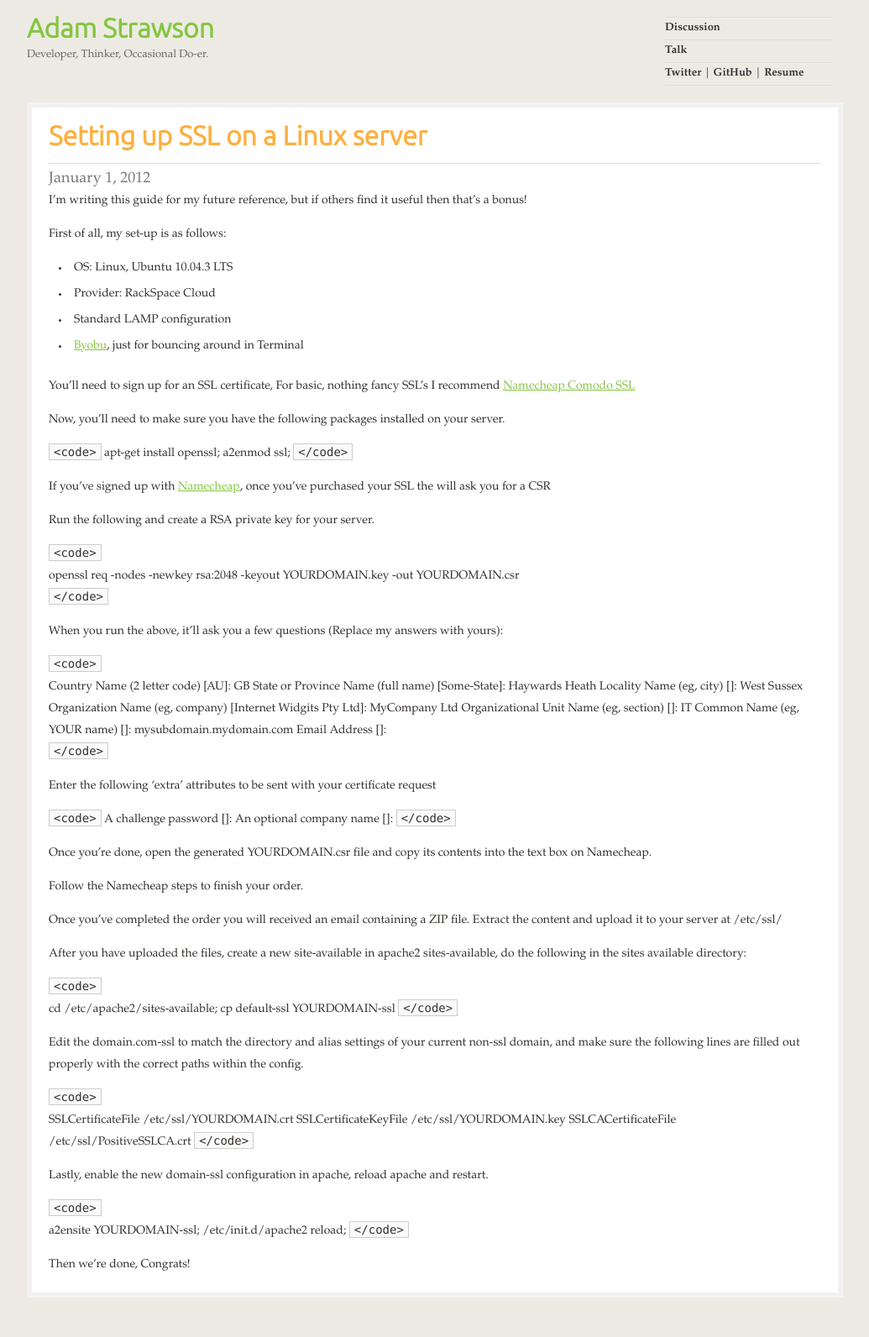
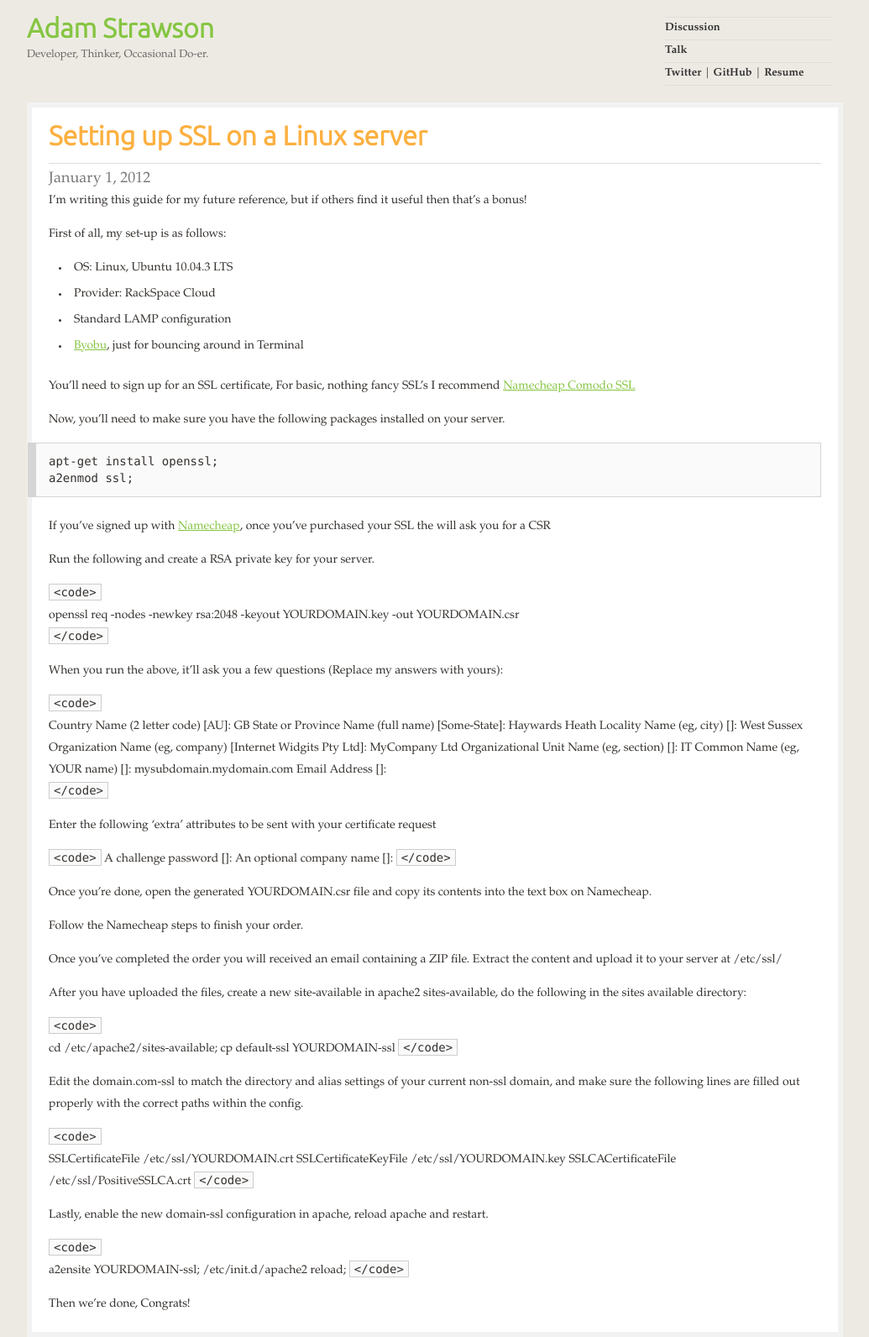
Before and after one commit to adamstrawson/adamstrawson.github.com, a Jekyll site: the page built from _posts/2012-01-01-Setting-up-SSL-on-Linux.md, in a window 1280 px wide. Shown: the whole page at 84% size, without its empty margins (128-1163 px from the left). Built offline with Jekyll 4.4.1, drawn with Linux system fonts in a browser that asks for light colours; Markdown is read by kramdown in place of the engine named in the settings; before the commit the page ends 1545 px from its top, so only the background shows below that.

Commit message:
Update _posts/2012-01-01-Setting-up-SSL-on-Linux.md

```diff
--- a/_posts/2012-01-01-Setting-up-SSL-on-Linux.md
+++ b/_posts/2012-01-01-Setting-up-SSL-on-Linux.md
@@ -16,10 +16,10 @@ You'll need to sign up for an SSL certificate, For basic, nothing fancy SSL's I
 
 Now, you'll need to make sure you have the following packages installed on your server.
 
-`<code>`
+
 	apt-get install openssl;
 	a2enmod ssl;
-`</code>`
+
 
 If you've signed up with [Namecheap](http://www.namecheap.com/ssl-certificates/comodo.aspx?aff=26395), once you've purchased your SSL the will ask you for a CSR
 
```
